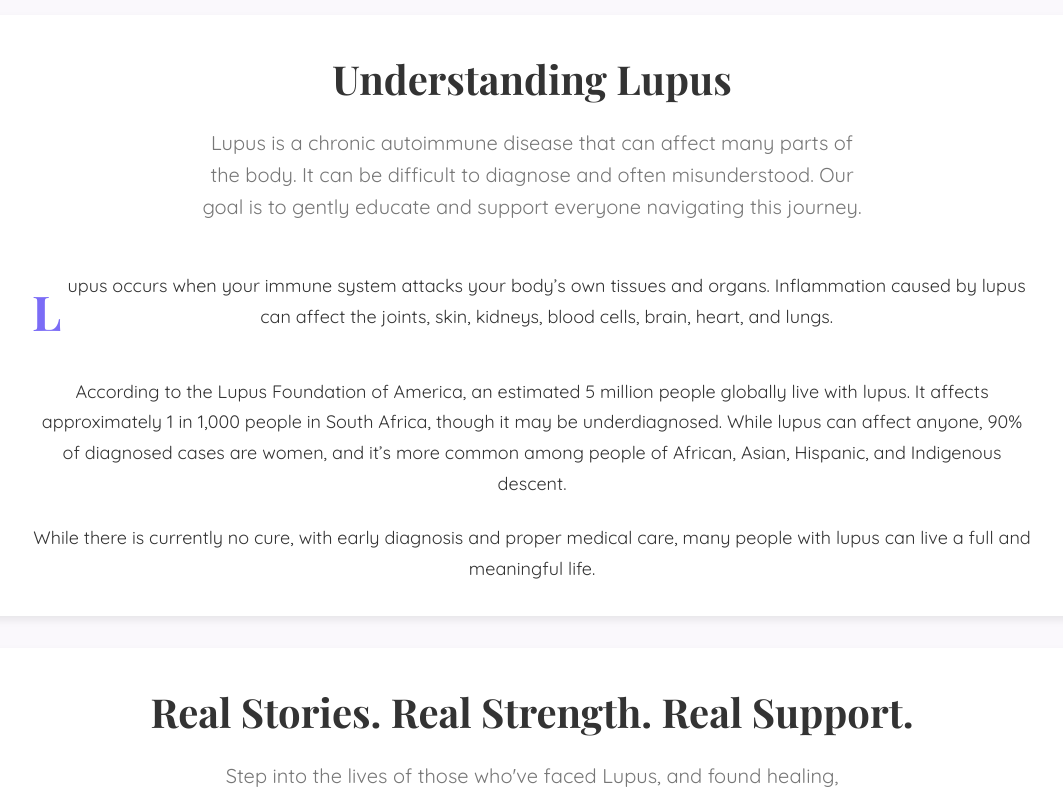
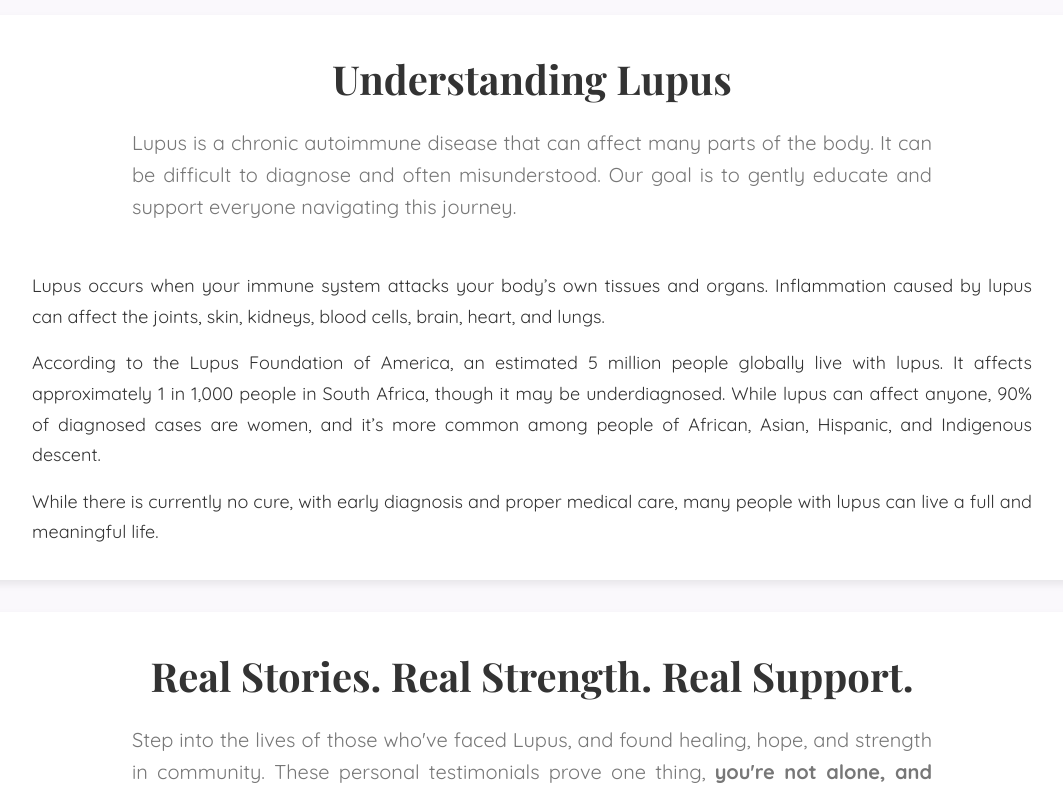
Before and after one commit to kovymun/lupus-together-landing-react-ts, a React (Vite) app: page / in a window 1280 px wide. Shown: the part 1120-1914 px from the top of the page, without its empty margins (108-1171 px from the left). Built offline with nearby package versions, Linux system fonts and the light colour scheme; no server answers; the database is empty; a web font is replaced by a local one.

Commit message:
Corrected Text alignment using CSS text-align justify

```diff
--- a/src/components/UnderstandingLupus.tsx
+++ b/src/components/UnderstandingLupus.tsx
@@ -4,7 +4,7 @@ import "../styles/lupus.css";
 const UnderstandingLupus = () => {
   return (
     <Element name="lupus">
-      <section className="members-section">
+      <section className="understanding-lupus-section">
         <div className="section-wrapper">
           <div className="section-header">
             <h2 className="section-title">Understanding Lupus</h2>
--- a/src/styles/index.css
+++ b/src/styles/index.css
@@ -56,7 +56,7 @@ section:not(#hero) {
 .section-header p {
   font-size: clamp(1rem, 2vw, 1.25rem);
   color: var(--muted-text-color);
-  text-wrap: balance;
+  text-align: justify;
 }
 
 /* Hero Section */
--- a/src/styles/lupus.css
+++ b/src/styles/lupus.css
@@ -16,21 +16,12 @@
   display: flex;
   flex-direction: column;
   justify-content: flex-start;
-  gap: 1.5rem;
+  gap: 1rem;
 }
 
 .lupus-text {
+  text-align: justify;
   line-height: 1.7;
   font-size: clamp(1rem, 1vw + 0.5rem, 1.125rem);
   color: var(--text-color);
 }
-
-@media (min-width: 768px) {
-  .lupus-content p:first-of-type::first-letter {
-    font-size: 3rem;
-    font-weight: bold;
-    color: var(--primary-color);
-    float: left;
-    font-family: var(--secondary-font-family); /* elegant serif style */
-  }
-}
```
